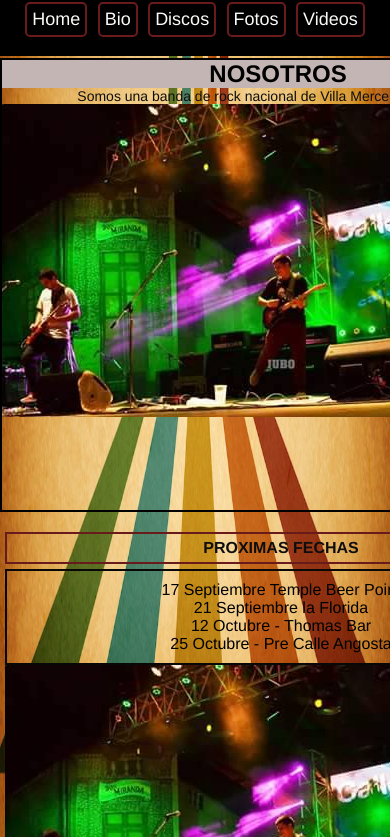
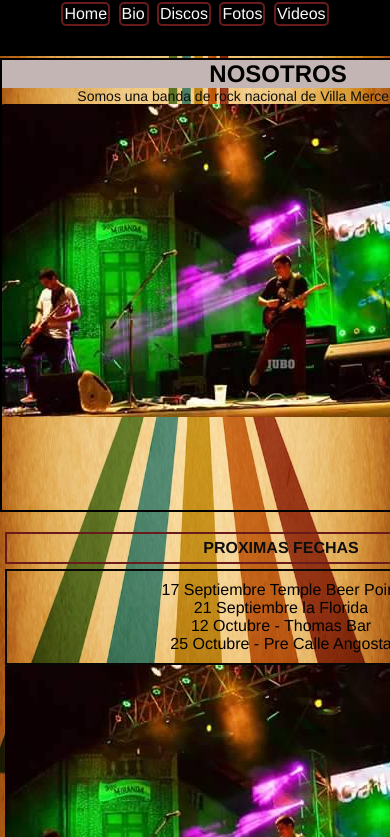
Before and after one commit to Feraguirre53/PF-AguirreIbarra.github.io, a plain HTML site: page index.html in a window 390 px wide. Shown: the part 71-908 px from the top of the page. Drawn offline with Linux system fonts and the light colour scheme.

Commit message:
header changes - responsive style

```diff
--- a/css/style.css
+++ b/css/style.css
@@ -59,15 +59,15 @@
         padding-left: 0;
     }
     #header .menu ul li a{
-        padding: 5px 5px;
-        margin: 3px;
+        padding: 1px 1px;
+        margin: 2px;
         text-decoration: none;
         border: 2px solid rgb(105, 27, 27);
         color: rgb(250, 250, 248);
-        display: inline-block;
-        min-width: 40px;
+        display: inline-flex;
+        min-width: 30px;
         text-align: center;
-        font-size: large;
+        font-size: medium;
         border-radius: 5px;
         margin-top: 15px;
     }
```
